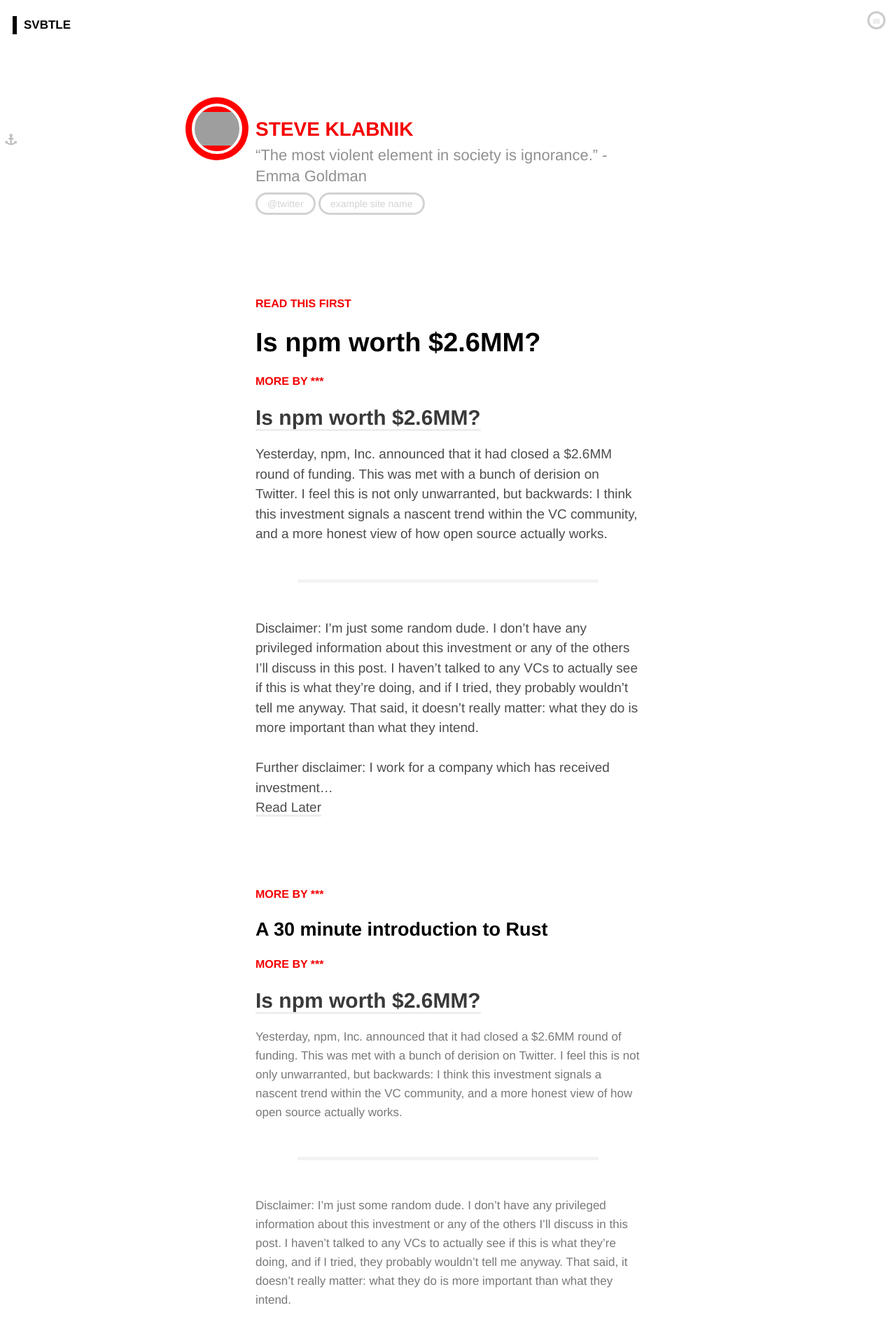
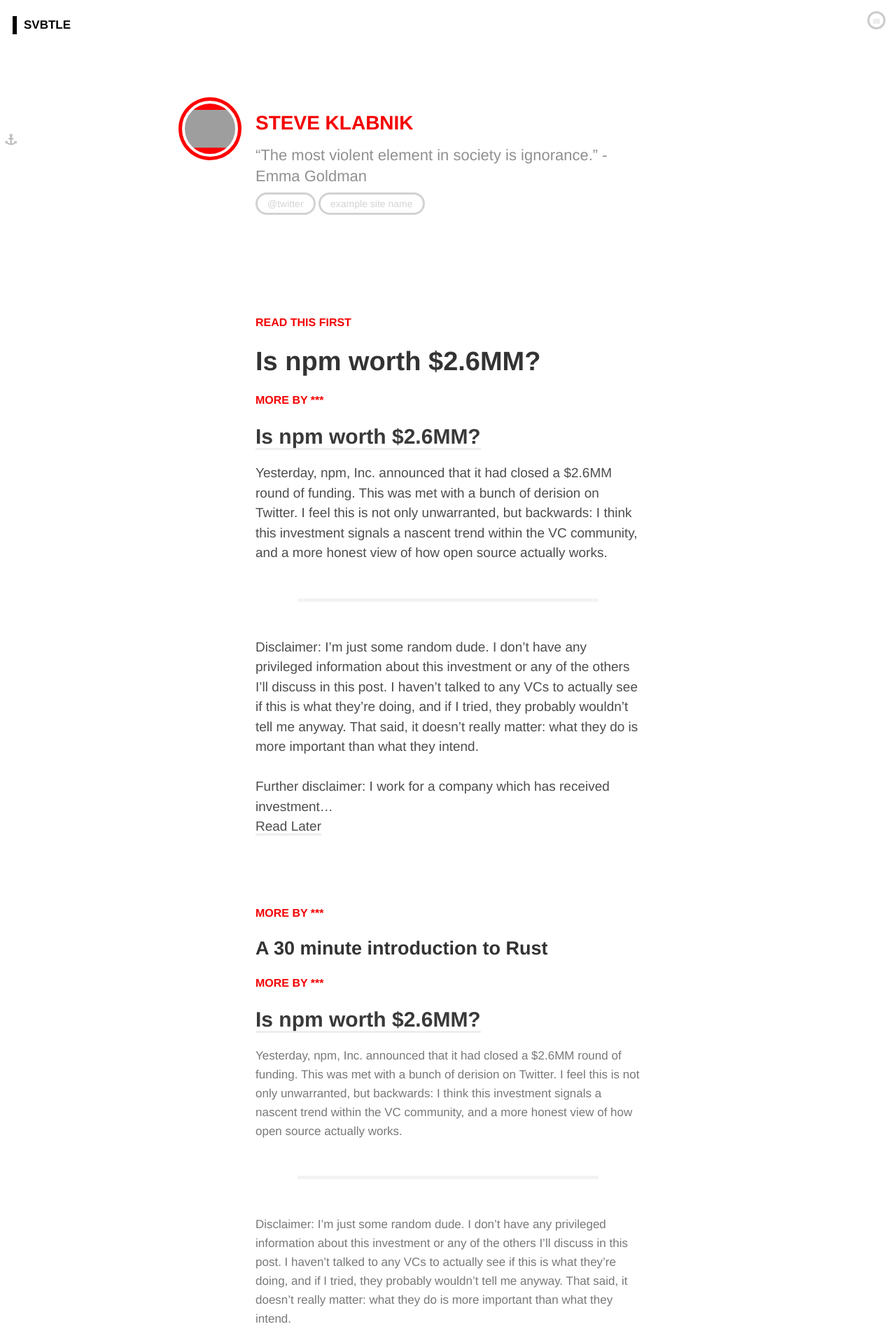
Before and after one commit to orlando/svbtle-jekyll, a Jekyll site: the page built from index.html, in a window 1280 px wide. Shown: the top 1902 px of the page at 70% size. Built offline with Jekyll 4.4.1, drawn with Linux system fonts in a browser that asks for light colours; nearby versions of some CDN libraries; Markdown is read by kramdown in place of the engine named in the settings; the list of posts is cut into pages by our own code; grey boxes are pictures that could not be loaded.

Commit message:
Fix main view layout

```diff
--- a/assets/stylesheets/styles.css
+++ b/assets/stylesheets/styles.css
@@ -74,7 +74,7 @@
   height: 90px;
   width: 90px;
   float: left;
-  left: -130px;
+  left: -140px;
   bottom: 70px;
   position: absolute;
 }
@@ -82,14 +82,14 @@
 .avatar a {
   display: block;
   position: relative;
-  width: 72px;
-  height: 72px;
+  width: 80px;
+  height: 80px;
   border: 4px solid #fff;
   text-indent: -9999px;
   border-radius: 100%;
   background: transparent url(https://dtu1xr3i3b2a1.cloudfront.net/cargo/images/default.png) center center no-repeat;
   background-size: 100%;
-  top: 9px;
+  top: 5px;
   margin: 0 auto;
 }
 
@@ -150,14 +150,15 @@
 }
 
 .main-header .profile-links {
-  margin-bottom: 110px;
+  margin-bottom: 137px;
 }
 
 .profile-name {
-  line-height: 2.8125rem;
-  font-size: 1.75rem;
+  line-height: 28px;
+  font-size: 28px;
   font-weight: bold;
   color: #F40000;
+  height: 45px;
 }
 
 .profile-name:hover {
@@ -272,7 +273,7 @@
 }
 
 .title {
-  color: #000;
+  color: #333;
 }
 
 .post blockquote {
@@ -366,6 +367,26 @@
 }
 
 /*side nav*/
+
+.logotype {
+  position: fixed;
+  top: 75px;
+  right: -3px;
+  -webkit-transform: rotate(90deg);
+  color: #363636;
+  font-weight: bold;
+  transition-property: all;
+  transition-duration: .3s;
+  font-size: 16px;
+  line-height: 24px;
+  -webkit-transition-timing-function: cubic-bezier(0.165,0.630,0.140,0.820);
+  -moz-transition-timing-function: cubic-bezier(0.165,0.630,0.140,0.820);
+  -ms-transition-timing-function: cubic-bezier(0.165,0.630,0.140,0.820);
+  -o-transition-timing-function: cubic-bezier(0.165,0.630,0.140,0.820);
+  transition-timing-function: cubic-bezier(0.165,0.630,0.140,0.820);
+  z-index: 2;
+  display: none;
+}
 
 .side-nav {
   position: relative;
@@ -483,26 +504,6 @@
 .side-nav p,
 .about-links {
   padding-right: 8%;
-}
-
-.logotype {
-  position: fixed;
-  top: 75px;
-  right: -3px;
-  -webkit-transform: rotate(90deg);
-  color: #363636;
-  font-weight: bold;
-  transition-property: all;
-  transition-duration: .3s;
-  font-size: 16px;
-  line-height: 24px;
-  -webkit-transition-timing-function: cubic-bezier(0.165,0.630,0.140,0.820);
-  -moz-transition-timing-function: cubic-bezier(0.165,0.630,0.140,0.820);
-  -ms-transition-timing-function: cubic-bezier(0.165,0.630,0.140,0.820);
-  -o-transition-timing-function: cubic-bezier(0.165,0.630,0.140,0.820);
-  transition-timing-function: cubic-bezier(0.165,0.630,0.140,0.820);
-  z-index: 2;
-  display: none;
 }
 
 /* Pagination */
```
